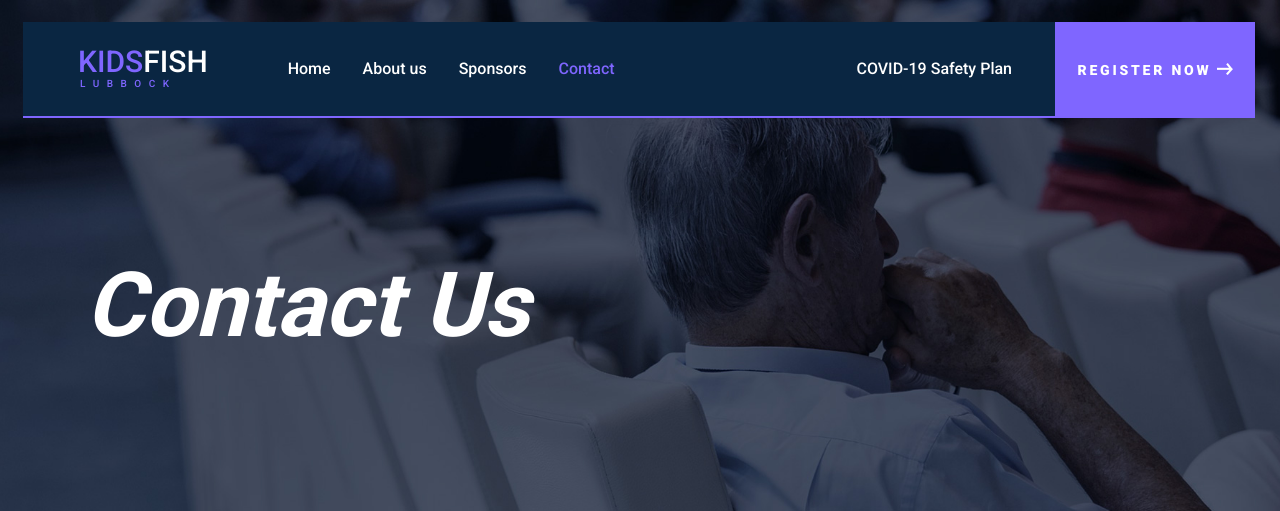
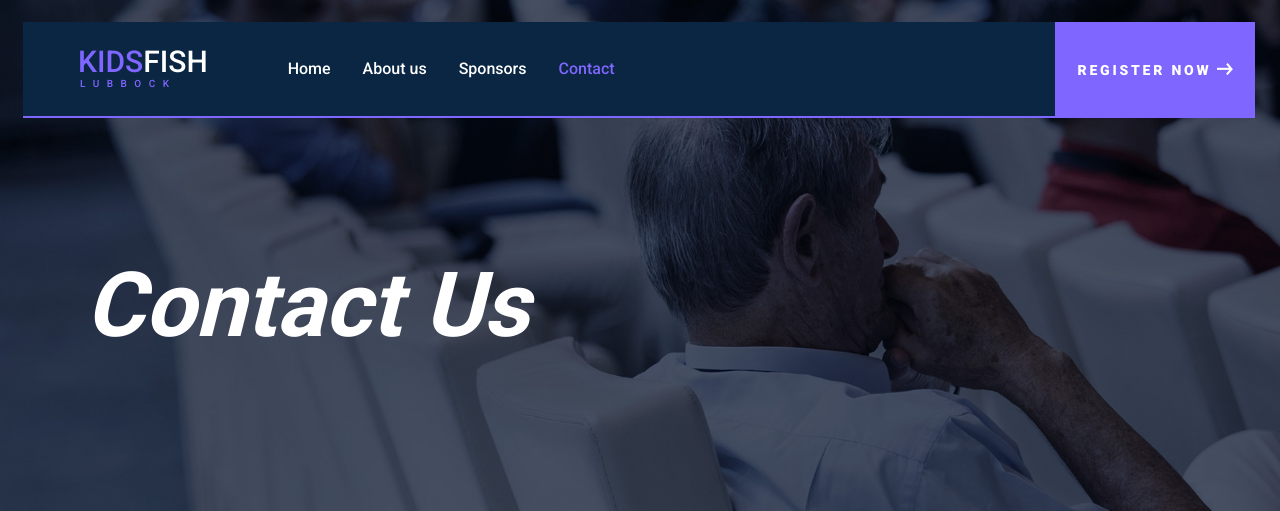
Before and after one commit to cjerrington/LubbockKidsFish, a Flask app: page /contact/ in a window 1280 px wide. Shown: the top 511 px of the page. Run offline with Flask 2, Linux system fonts and the light colour scheme; some libraries are stand-ins or nearby versions.

Commit message:
remove covid safety plan from the site

```diff
--- a/templates/menu.html
+++ b/templates/menu.html
@@ -11,7 +11,7 @@
 				<div class="header_right ml-auto d-flex flex-row align-items-center justify-content-start">
 					<div class="log_reg">
 						<ul class="d-flex flex-row align-items-start justify-content-start">
-							<li><a href="{{ url_for('static', filename='assets/KidsfishSafetyPlan2021.pdf') }}" target="_blank">COVID-19 Safety Plan</a></li>
+							<!--li><a href="{{ url_for('static', filename='assets/KidsfishSafetyPlan2021.pdf') }}" target="_blank">COVID-19 Safety Plan</a></li-->
 							<!--li><a href="#">Register</a></li-->
 						</ul>
 					</div>
```
